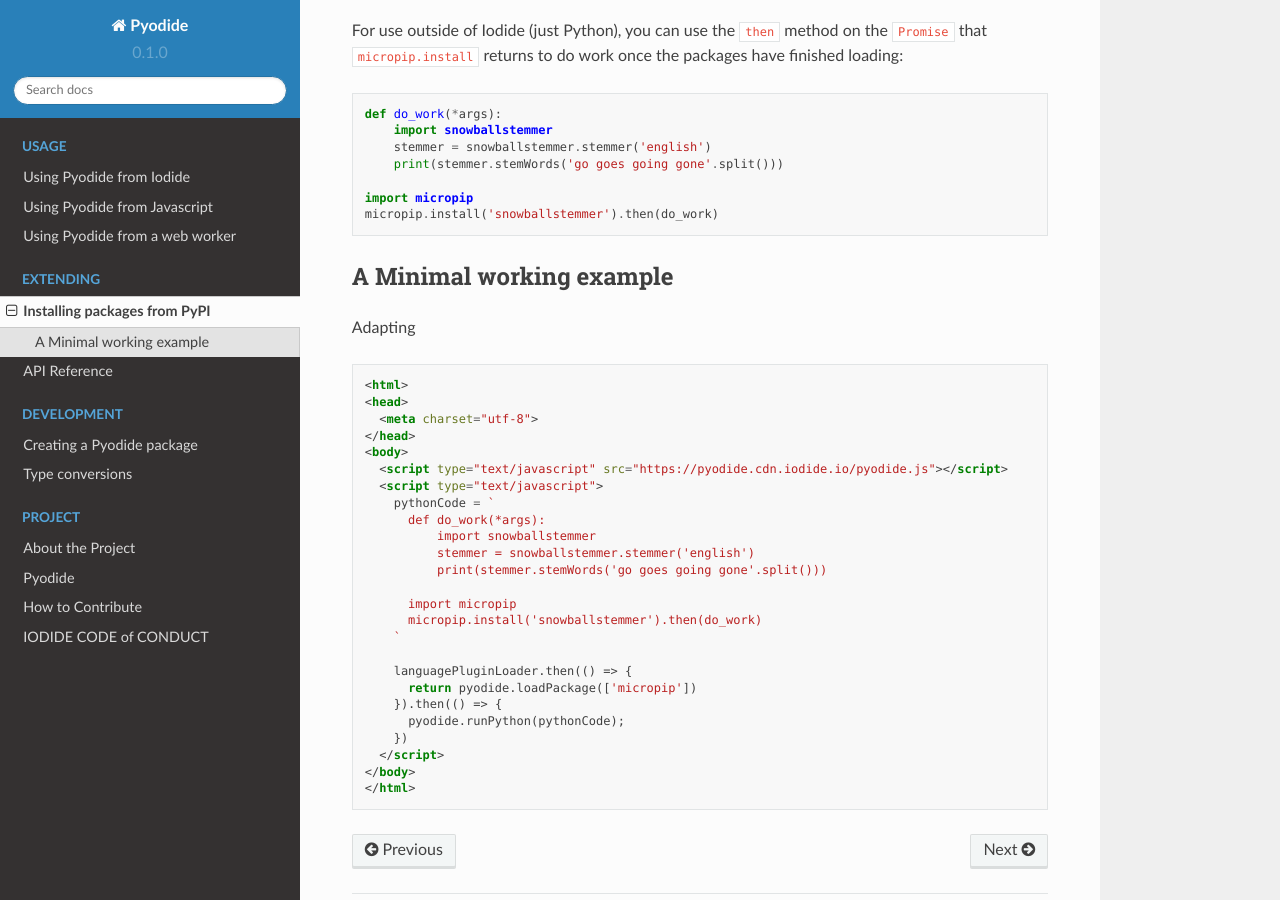
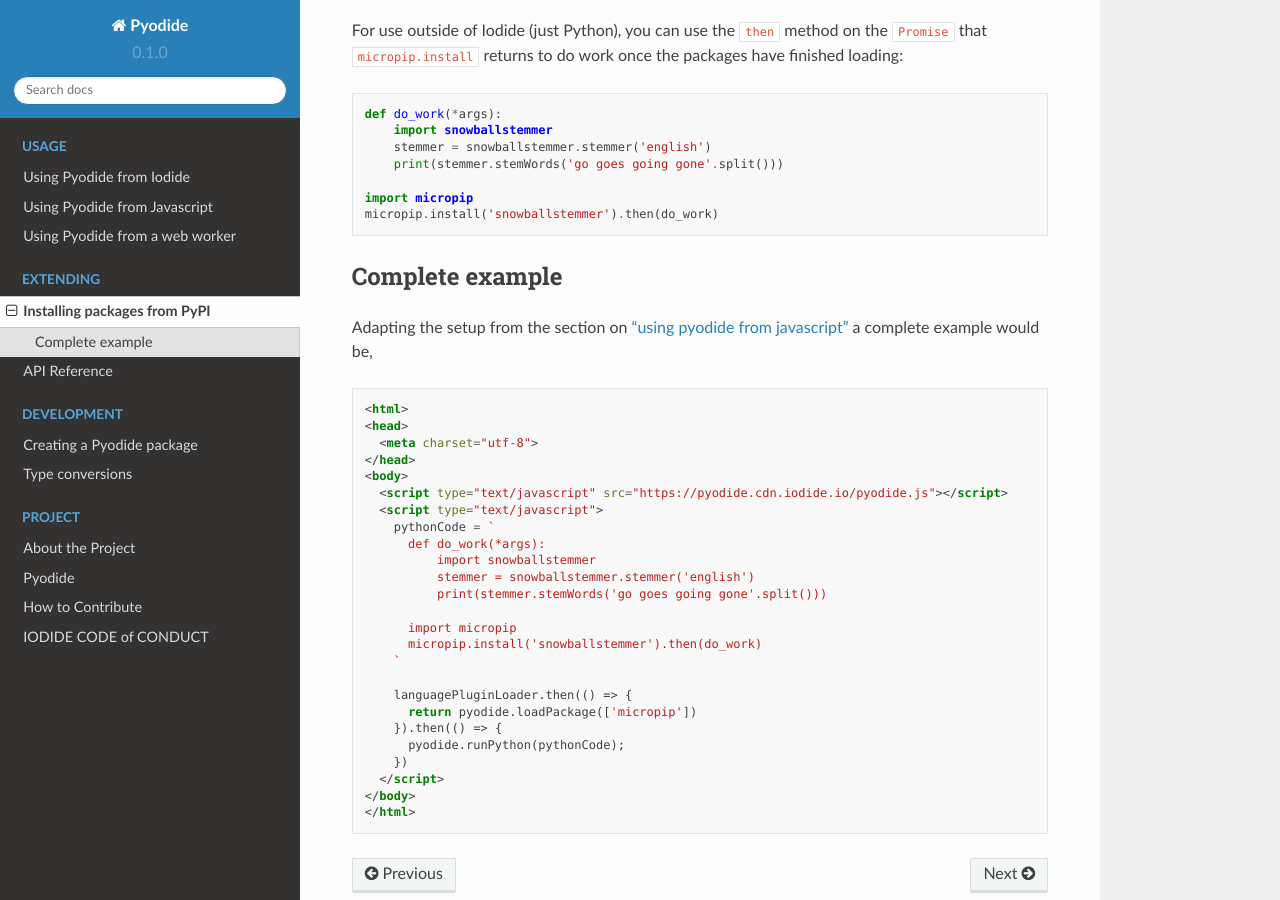
Before and after one commit to pyodide/pyodide, a Sphinx documentation site: the page built from docs/pypi.md, in a window 1280 px wide and 900 px high, scrolled down 643 px. Built offline with Sphinx 7.4.7 and the Read the Docs theme 2.0.0, drawn with Linux system fonts in a browser that asks for light colours; the version number is read from the project's files by our own code.

Commit message:
Add small description

````diff
--- a/docs/pypi.md
+++ b/docs/pypi.md
@@ -41,9 +41,10 @@
 micropip.install('snowballstemmer').then(do_work)
 ```
 
-## A Minimal working example
+## Complete example
 
-Adapting
+Adapting the setup from the section on ["using pyodide from
+javascript"](./using_pyodide_from_javascript.html) a complete example would be,
 
 ```html
 <html>
````
